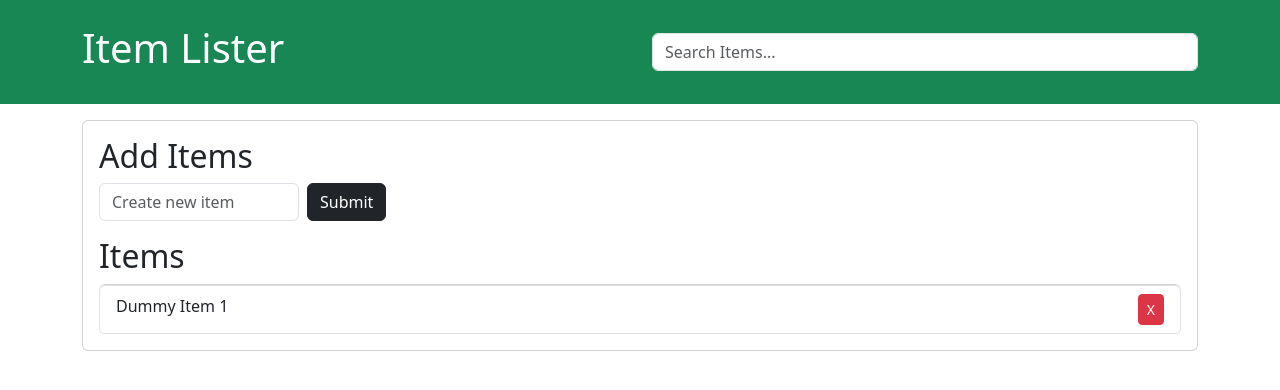
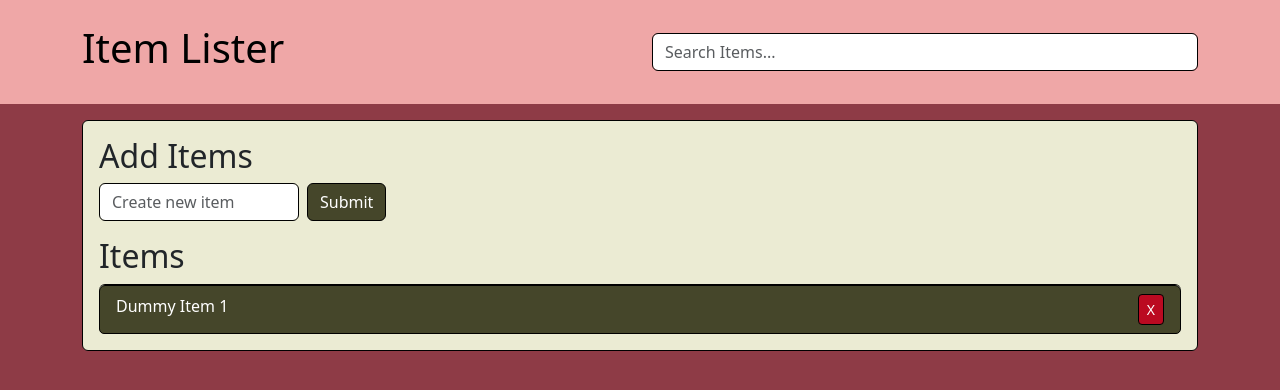
Before and after one commit to sahil-1729/Item-Lister, a plain HTML site: page index.html in a window 1280 px wide. Drawn offline with nearby package versions, Linux system fonts and the light colour scheme.

Commit message:
add some colors

```diff
--- a/dom.js
+++ b/dom.js
@@ -11,13 +11,13 @@ function addL(e){
     //Get user input ka value not the whole tag
     var value = document.getElementById('item').value;
     var nItem = document.createElement('li');
-    nItem.className = 'list-group-item';
+    nItem.className = 'item list-group-item';
     //Add text to the new element
     nItem.appendChild(document.createTextNode(value));
     //create a cancel button
     var cancel = document.createElement('button');
     //add the respective classes to the button
-    cancel.className = 'btn btn-danger btn-sm float-end delete';
+    cancel.className = 'button btn btn-danger btn-sm float-end delete';
     //adding the letter to the cancel b
     cancel.appendChild(document.createTextNode('X'));
     //add the cancel button to the new item
--- a/index.html
+++ b/index.html
@@ -6,35 +6,47 @@
     <title>To do </title>
     <link href="https://cdn.jsdelivr.net/npm/bootstrap@5.3.0-alpha1/dist/css/bootstrap.min.css" rel="stylesheet" integrity="sha384-GLhlTQ8iRABdZLl6O3oVMWSktQOp6b7In1Zl3/Jr59b6EGGoI1aFkw7cmDA6j6gD" crossorigin="anonymous">
     <style>
-        .dist{
-          position: relative;
-          left:50em;
+        .button{
+          background-color: #BB0A21;
+          border-color: black;
+        }
+        .submit{
+          background-color: #45462A;
+          border-color: black;
+        }
+        .item{
+          background-color: #45462A;
+          color: white;
+          border-color: black;
+        }
+        body{
+          background-color: #8E3B46;
         }
     </style>
 </head>
   <body>
-    <header id="main-header" class="bg-success text-white p-4 mb-3">
+    <header style="background-color:#EFA7A7;" id="main-header" class="text-white p-4 mb-3">
         <div class="container">
           <div class="row">
             <div class="col-md-6">
-              <h1 id="header-title">Item Lister</h1>
+              <h1 id="header-title" style="color: black;">Item Lister</h1>
             </div>
             <div class="col-md-6 align-self-center">
-              <input type="text" class="form-control" id="filter" placeholder="Search Items...">
+              <input style="border-color: black;" type="text" class="form-control" id="filter" placeholder="Search Items...">
             </div>
           </div>
         </div>
       </header>
       <div class="container">
-        <div id="main" class="card card-body">
+        <div id="main" style="background-color: #EBEBD3;border-color: black;" class="card card-body">
           <h2 class="title">Add Items</h2>
           <form id="addForm" style="display:flex;flex-direction:row;gap:0.5em" class="form-inline mb-3 ">
-            <input type="text" style="width:200px" class="form-control mr-2" placeholder="Create new item" id="item">
-            <input type="submit" class="btn btn-dark" value="Submit">
+            <input type="text" style="width:200px;border-color: black;" class="form-control mr-2" placeholder="Create new item" id="item">
+            <input type="submit" class="submit btn btn-dark" value="Submit">
           </form>
           <h2 class="title">Items</h2>
           <ul id="items" class="list-group">
-            <li class="list-group-item">Dummy Item 1 <button class="btn btn-danger btn-sm float-end delete">X</button></li>
+            <li class="item list-group-item">Dummy Item 1 <button class="button btn btn-danger btn-sm float-end delete">X</button></li>
             <!-- <li class="list-group-item">Item 2 <button class="btn btn-danger btn-sm float-end delete">X</button></li>
             <li class="list-group-item">Item 3 <button class="btn btn-danger btn-sm float-end delete">X</button></li>
             <li class="list-group-item">Item 4 <button class="btn btn-danger btn-sm float-end delete">X</button></li> -->
```
